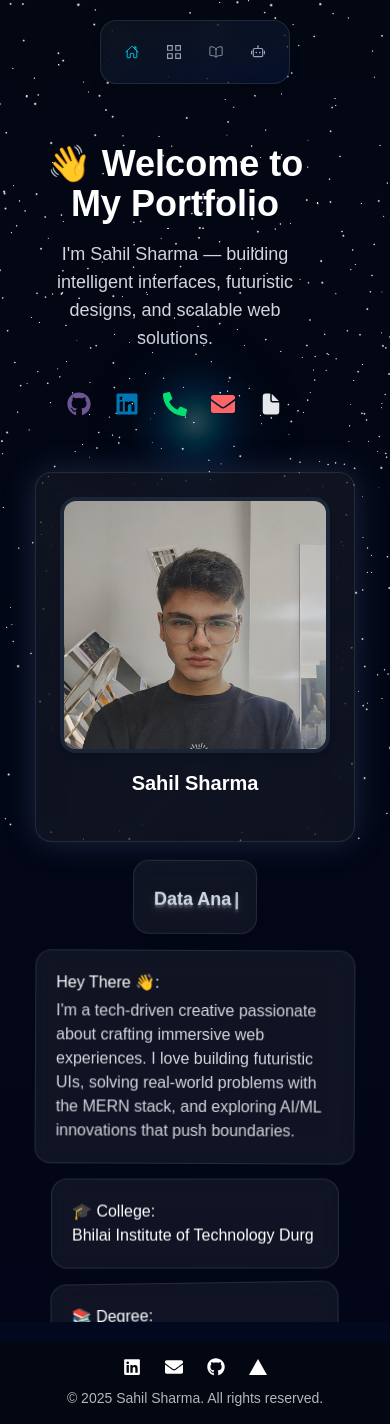
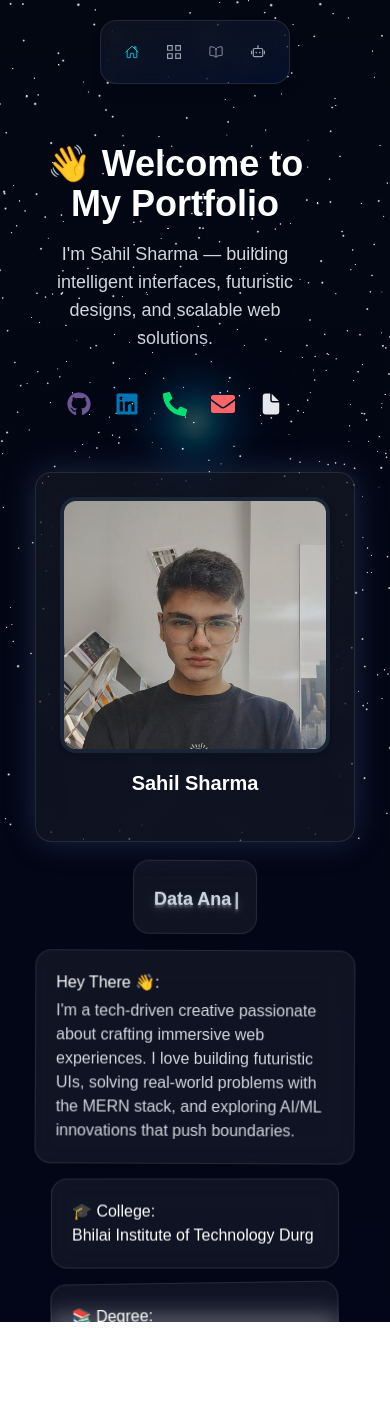
Before and after one commit to SahilSharma1212/animated-new-portfolio, a Next.js app: page / in a window 390 px wide. After the commit the page ends 1322 px from the top, so only its background shows below. Built offline with nearby package versions, Linux system fonts and the light colour scheme.

Commit message:
responsive fixes and animation changes

```diff
--- a/src/app/page.tsx
+++ b/src/app/page.tsx
@@ -3,8 +3,6 @@ import { useEffect, useState } from "react";
 import HeroSectionPage from "./../components/HeroSectionPage";
 import IntroSectionPage from "./../components/IntroSectionPage"
 import { motion } from "framer-motion";
-import { SiVercel } from "react-icons/si";
-import { FaEnvelope, FaGithub, FaLinkedin } from "react-icons/fa";
 
 function App() {
   const [introVisibility, setIntroVisibility] = useState(true);
@@ -20,7 +18,7 @@ function App() {
 
   return (
     <>
-    <div className="bg-gradient-to-b from-blue-950 via-blue-950 to-[hsl(227,88%,6%)] pb-5 scrollbar-dark">
+    <div className="bg-gradient-to-b from-blue-950 via-blue-950 to-[hsl(227,88%,6%)] scrollbar-dark">
       <motion.div
         className="intro-section"
         initial={{ y: 440, opacity: 1 }}
@@ -43,26 +41,6 @@ function App() {
 
 
     </div>
-    {/* ChatBot/Footer section */}
-                <footer className={ "bg-gray-950 text-white py-4"}>
-                    <div className="container mx-auto flex justify-center gap-6 text-lg">
-                        <a href="https://www.linkedin.com/in/sahil-sharma-822a752a9/" target="_blank" rel="noopener noreferrer" className="hover:text-blue-400">
-                            <FaLinkedin />
-                        </a>
-                        <a href="mailto:sahilbhaisharma1212@gmail.com" className="hover:text-red-400">
-                            <FaEnvelope />
-                        </a>
-                        <a href="https://github.com/SahilSharma1212" target="_blank" rel="noopener noreferrer" className="hover:text-gray-400">
-                            <FaGithub />
-                        </a>
-                        <a href="https://vercel.com/sahil-sharmas-projects-ac471dc4" target="_blank" rel="noopener noreferrer" className="hover:text-white">
-                            <SiVercel />
-                        </a>
-                    </div>
-                    <p className="text-center text-sm mt-3 opacity-70">
-                        © {new Date().getFullYear()} Sahil Sharma. All rights reserved.
-                    </p>
-                </footer>
                 </>
   );
 }
```
